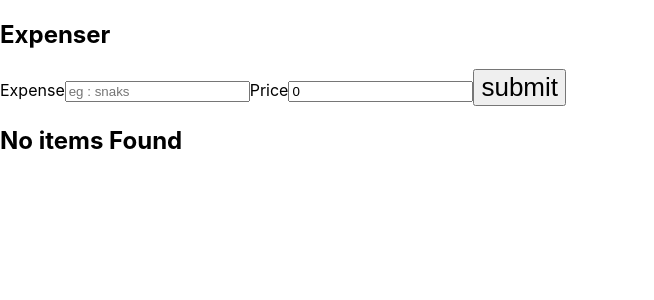
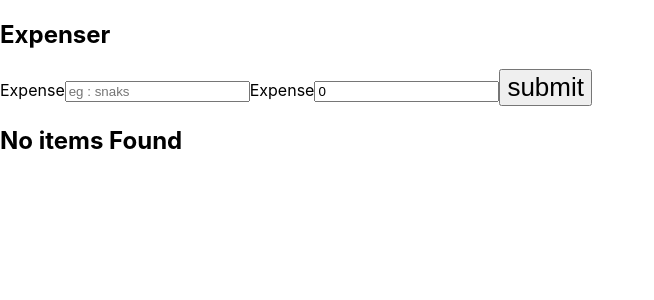
Before and after one commit to shyam500/Expenser, a React (Vite) app: page / in a window 1280 px wide. Shown: the top 300 px of the page, without its empty margins (0-654 px from the left). Built offline with nearby package versions, Linux system fonts and the light colour scheme.

Commit message:
added Input component

```diff
--- a/src/components/AddExpense.jsx
+++ b/src/components/AddExpense.jsx
@@ -4,9 +4,10 @@ import { Fragment } from "react";
 import classes from "./AddExpense.module.css";
 import context from "./store/context";
 import Notification from "./UI/Notification";
+import Input from "./UI/Input";
 
 const AddExpense = () => {
-  const { items, dispatch } = useContext(context);
+  const { dispatch } = useContext(context);
   const [expense, setExpense] = useState("");
   const [price, setPrice] = useState(0);
   const [error, setError] = useState(false);
@@ -35,7 +36,7 @@ const AddExpense = () => {
       setError(false);
       setExpense("");
       setPrice(0);
-      dispatch({ type: "add", payload: { id, item: expense, price } });
+      dispatch({ type: "add", payload: { id, item: expense, price} });
       setId((prev) => prev + 1);
     }
   };
@@ -49,25 +50,8 @@ const AddExpense = () => {
         />
       )}
       <form className={classes.expense_container} onSubmit={formSubmitHandler}>
-          <label htmlFor="expense">Expense</label>
-        <input
-        id="expense"
-          onChange={expenseHandler}
-          type="text"
-          value={expense}
-          placeholder="eg : snaks"
-          className={classes.input}
-        />
-        <label htmlFor="price">Price</label>
-        <input
-        id="price"
-          value={price}
-          onChange={priceHandler}
-          onClick={()=>setPrice('')}
-          type="number"
-          placeholder="Enter Price"
-          className={classes.input}
-        />
+        <Input id="expense" label='Expense' placeholder="eg : snaks" value={expense} onchange={expenseHandler}/>
+        <Input id="price" label='Expense' placeholder="Enter Amount" value={price} onchange={priceHandler} onclick={() => setPrice("")}/>
         <button type="submit" className={classes.button}>
           submit
         </button>
--- a/src/components/ListItem.jsx
+++ b/src/components/ListItem.jsx
@@ -6,7 +6,6 @@ const ListItem = ({ item, price, dispatch }) => {
 
   const deleteHandler = (item) => {
     dispatch({ type: "remove", payload: item});
-    console.log(item);
   };
 
   return (
--- /dev/null
+++ b/src/components/UI/Input.jsx
@@ -0,0 +1,29 @@
+import { Fragment } from "react";
+import classes from "./Input.module.css";
+
+const Input = ({
+    id,
+  label,
+  onchange,
+  onclick = null,
+  type,
+  value,
+  placeholder,
+}) => {
+  return (
+    <Fragment>
+      <label htmlFor={id} className={classes.label} >{label}</label>
+      <input
+        id={id}
+        onChange={onchange}
+        type={type}
+        value={value}
+        onClick={onclick}
+        placeholder={placeholder}
+        className={classes.input}
+      />
+    </Fragment>
+  );
+};
+
+export default Input;
--- a/src/components/store/Provider.jsx
+++ b/src/components/store/Provider.jsx
@@ -29,7 +29,11 @@ const Provider = ({ children }) => {
 
   return (
     <context.Provider
-      value={{ items: data.items, total: data.total, dispatch: dispatchFunc }}
+      value={{
+        items: data.items,
+        total: data.total,
+        dispatch: dispatchFunc,
+      }}
     >
       {children}
     </context.Provider>
```
Also changed, not shown: src/components/UI/Input.module.css (added).
